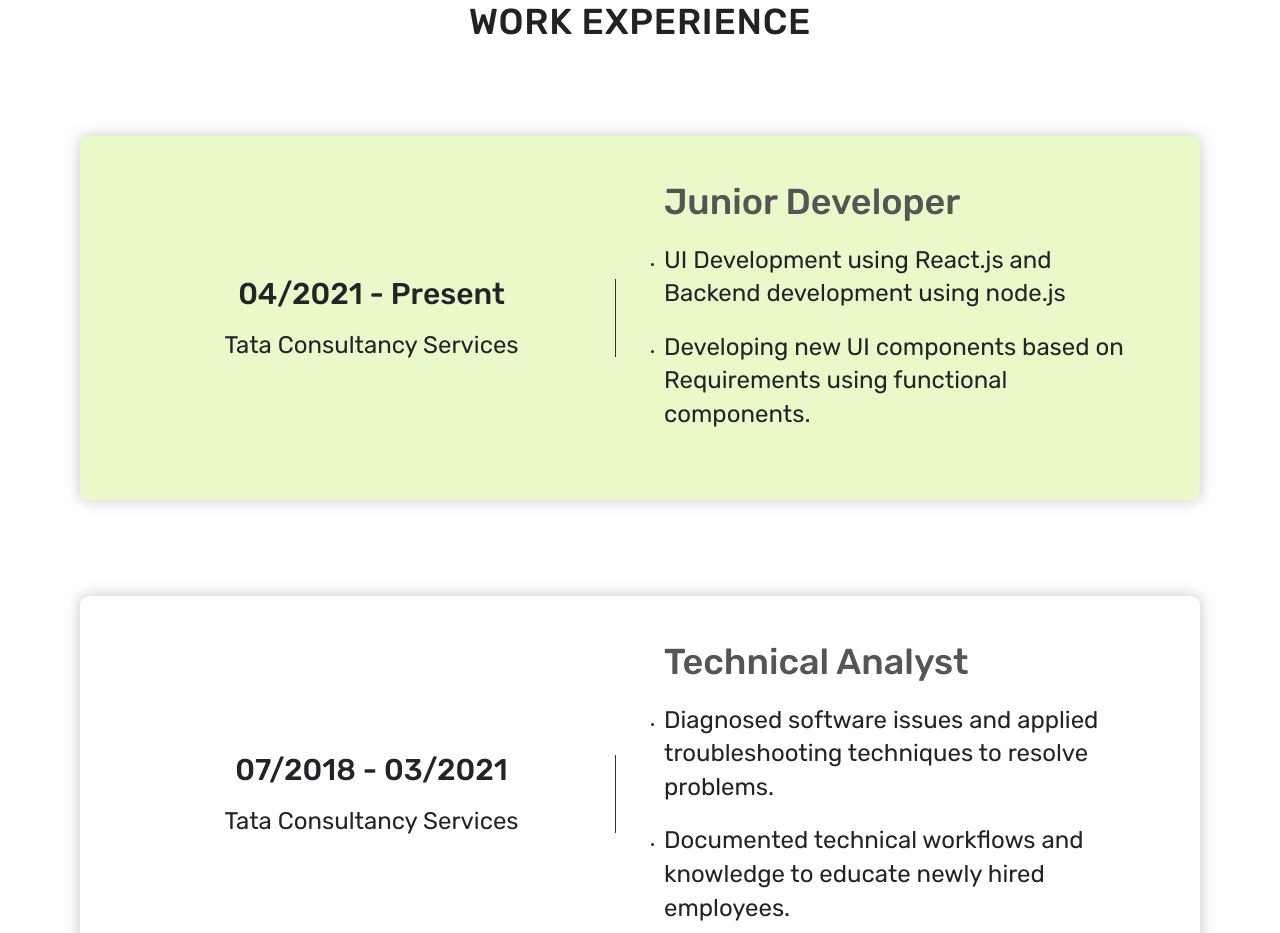
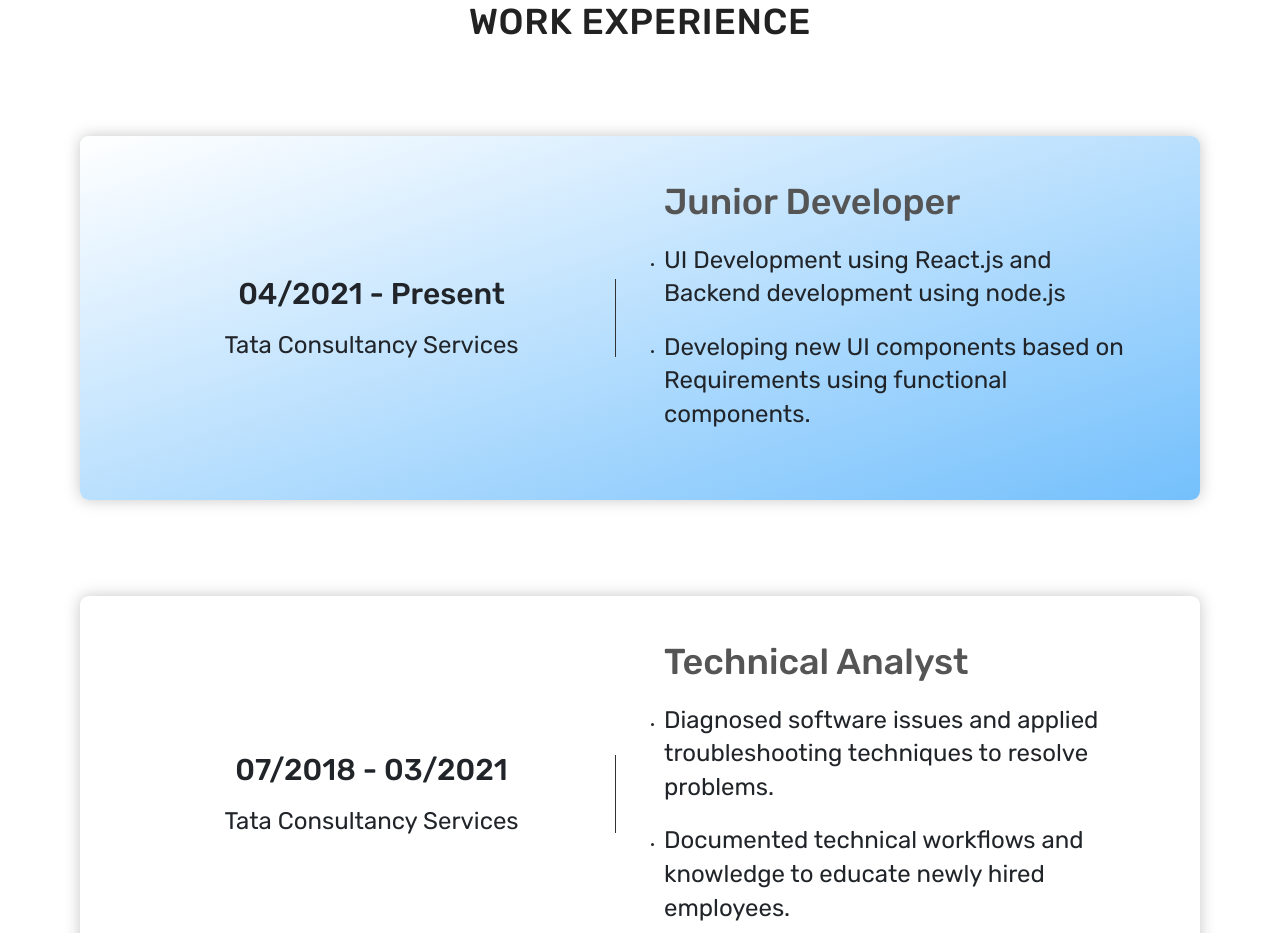
Before and after one commit to mshyam25/My-Portfolio, a React (Create React App) app: page / in a window 1280 px wide. Shown: the part 5060-5993 px from the top of the page. Built offline with nearby package versions, Linux system fonts and the light colour scheme.

Commit message:
work 1 fix

```diff
--- a/src/styles.css
+++ b/src/styles.css
@@ -405,8 +405,7 @@
 }
 
 .work-1 {
-  /* background-image: linear-gradient(to left, #fff, #868e96); */
-  background-color: #e9fac8;
+  background-image: linear-gradient(to bottom right, #fff, #74c0fc);
 }
 /* Contact */
 
```
